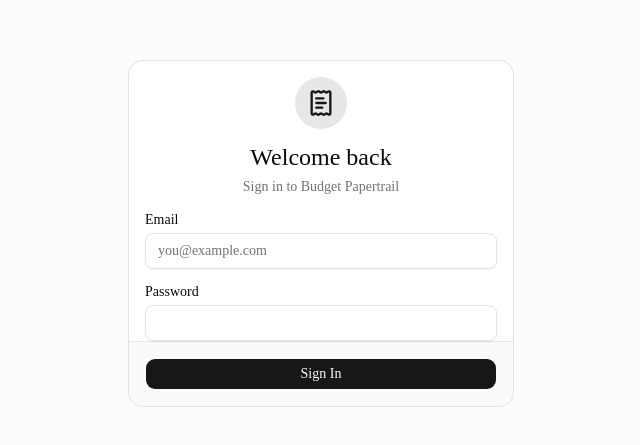
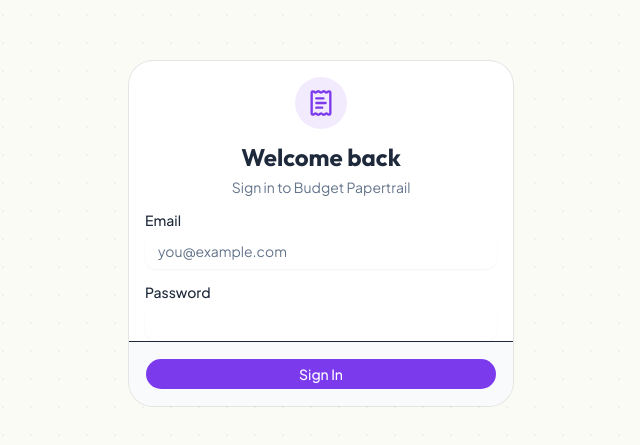
Before and after one commit to SeanClay10/budget-papertrail, a Next.js app: page /login in a window 1280 px wide. Shown: the part 167-612 px from the top of the page, without its empty margins (319-959 px from the left). Built offline with nearby package versions, Linux system fonts and the light colour scheme; no server answers.

Commit message:
style: apply Playful Geometric design tokens, fonts, animations, and dot-grid background

```diff
--- a/src/app/globals.css
+++ b/src/app/globals.css
@@ -7,124 +7,188 @@
 @theme inline {
   --color-background: var(--background);
   --color-foreground: var(--foreground);
-  --font-sans: var(--font-sans);
-  --font-mono: var(--font-geist-mono);
-  --font-heading: var(--font-sans);
+  --color-card: var(--card);
+  --color-card-foreground: var(--card-foreground);
+  --color-popover: var(--popover);
+  --color-popover-foreground: var(--popover-foreground);
+  --color-primary: var(--primary);
+  --color-primary-foreground: var(--primary-foreground);
+  --color-secondary: var(--secondary);
+  --color-secondary-foreground: var(--secondary-foreground);
+  --color-tertiary: var(--tertiary);
+  --color-tertiary-foreground: var(--tertiary-foreground);
+  --color-quaternary: var(--quaternary);
+  --color-quaternary-foreground: var(--quaternary-foreground);
+  --color-muted: var(--muted);
+  --color-muted-foreground: var(--muted-foreground);
+  --color-accent: var(--accent);
+  --color-accent-foreground: var(--accent-foreground);
+  --color-destructive: var(--destructive);
+  --color-border: var(--border);
+  --color-input: var(--input);
+  --color-ring: var(--ring);
+  --color-sidebar: var(--sidebar);
+  --color-sidebar-foreground: var(--sidebar-foreground);
+  --color-sidebar-primary: var(--sidebar-primary);
+  --color-sidebar-primary-foreground: var(--sidebar-primary-foreground);
+  --color-sidebar-accent: var(--sidebar-accent);
+  --color-sidebar-accent-foreground: var(--sidebar-accent-foreground);
+  --color-sidebar-border: var(--sidebar-border);
   --color-sidebar-ring: var(--sidebar-ring);
-  --color-sidebar-border: var(--sidebar-border);
-  --color-sidebar-accent-foreground: var(--sidebar-accent-foreground);
-  --color-sidebar-accent: var(--sidebar-accent);
-  --color-sidebar-primary-foreground: var(--sidebar-primary-foreground);
-  --color-sidebar-primary: var(--sidebar-primary);
-  --color-sidebar-foreground: var(--sidebar-foreground);
-  --color-sidebar: var(--sidebar);
-  --color-chart-5: var(--chart-5);
-  --color-chart-4: var(--chart-4);
-  --color-chart-3: var(--chart-3);
-  --color-chart-2: var(--chart-2);
-  --color-chart-1: var(--chart-1);
-  --color-ring: var(--ring);
-  --color-input: var(--input);
-  --color-border: var(--border);
-  --color-destructive: var(--destructive);
-  --color-accent-foreground: var(--accent-foreground);
-  --color-accent: var(--accent);
-  --color-muted-foreground: var(--muted-foreground);
-  --color-muted: var(--muted);
-  --color-secondary-foreground: var(--secondary-foreground);
-  --color-secondary: var(--secondary);
-  --color-primary-foreground: var(--primary-foreground);
-  --color-primary: var(--primary);
-  --color-popover-foreground: var(--popover-foreground);
-  --color-popover: var(--popover);
-  --color-card-foreground: var(--card-foreground);
-  --color-card: var(--card);
-  --radius-sm: calc(var(--radius) * 0.6);
-  --radius-md: calc(var(--radius) * 0.8);
+  --radius-sm: calc(var(--radius) * 0.5);
+  --radius-md: calc(var(--radius) * 0.75);
   --radius-lg: var(--radius);
-  --radius-xl: calc(var(--radius) * 1.4);
-  --radius-2xl: calc(var(--radius) * 1.8);
-  --radius-3xl: calc(var(--radius) * 2.2);
-  --radius-4xl: calc(var(--radius) * 2.6);
+  --radius-xl: calc(var(--radius) * 1.5);
+  --radius-2xl: calc(var(--radius) * 2);
+  /* Fonts — values resolved from CSS vars set by Next.js font loader */
+  --font-heading: var(--font-heading);
+  --font-body: var(--font-body);
+  --font-sans: var(--font-body);
+  --font-mono: ui-monospace, monospace;
 }
 
+/* ── Design Tokens — Light Mode ─────────────────────────────────────── */
 :root {
-  --background: oklch(1 0 0);
-  --foreground: oklch(0.145 0 0);
-  --card: oklch(1 0 0);
-  --card-foreground: oklch(0.145 0 0);
-  --popover: oklch(1 0 0);
-  --popover-foreground: oklch(0.145 0 0);
-  --primary: oklch(0.205 0 0);
-  --primary-foreground: oklch(0.985 0 0);
-  --secondary: oklch(0.97 0 0);
-  --secondary-foreground: oklch(0.205 0 0);
-  --muted: oklch(0.97 0 0);
-  --muted-foreground: oklch(0.556 0 0);
-  --accent: oklch(0.97 0 0);
-  --accent-foreground: oklch(0.205 0 0);
-  --destructive: oklch(0.577 0.245 27.325);
-  --border: oklch(0.922 0 0);
-  --input: oklch(0.922 0 0);
-  --ring: oklch(0.708 0 0);
-  --chart-1: oklch(0.87 0 0);
-  --chart-2: oklch(0.556 0 0);
-  --chart-3: oklch(0.439 0 0);
-  --chart-4: oklch(0.371 0 0);
-  --chart-5: oklch(0.269 0 0);
-  --radius: 0.625rem;
-  --sidebar: oklch(0.985 0 0);
-  --sidebar-foreground: oklch(0.145 0 0);
-  --sidebar-primary: oklch(0.205 0 0);
-  --sidebar-primary-foreground: oklch(0.985 0 0);
-  --sidebar-accent: oklch(0.97 0 0);
-  --sidebar-accent-foreground: oklch(0.205 0 0);
-  --sidebar-border: oklch(0.922 0 0);
-  --sidebar-ring: oklch(0.708 0 0);
+  --background:        #FFFDF5;
+  --foreground:        #1E293B;
+  --card:              #FFFFFF;
+  --card-foreground:   #1E293B;
+  --popover:           #FFFFFF;
+  --popover-foreground:#1E293B;
+  --primary:           #7C3AED;
+  --primary-foreground:#FFFFFF;
+  --secondary:         #F472B6;
+  --secondary-foreground: #1E293B;
+  --tertiary:          #FBBF24;
+  --tertiary-foreground: #1E293B;
+  --quaternary:        #34D399;
+  --quaternary-foreground: #1E293B;
+  --muted:             #F1F5F9;
+  --muted-foreground:  #64748B;
+  --accent:            #EDE9FE;
+  --accent-foreground: #7C3AED;
+  --destructive:       #EF4444;
+  --border:            #1E293B;
+  --input-border:      #CBD5E1;
+  --input:             #FFFFFF;
+  --ring:              #7C3AED;
+  --radius:            1rem;
+
+  /* Hard shadow system — no blur */
+  --shadow-hard-sm:      3px 3px 0px 0px #1E293B;
+  --shadow-hard:         5px 5px 0px 0px #1E293B;
+  --shadow-hard-lg:      8px 8px 0px 0px #1E293B;
+  --shadow-hard-violet:  5px 5px 0px 0px #7C3AED;
+  --shadow-hard-pink:    5px 5px 0px 0px #F472B6;
+  --shadow-hard-amber:   5px 5px 0px 0px #FBBF24;
+  --shadow-hard-emerald: 5px 5px 0px 0px #34D399;
+
+  /* Sidebar */
+  --sidebar:              #FFFFFF;
+  --sidebar-foreground:   #1E293B;
+  --sidebar-primary:      #7C3AED;
+  --sidebar-primary-foreground: #FFFFFF;
+  --sidebar-accent:       #EDE9FE;
+  --sidebar-accent-foreground: #7C3AED;
+  --sidebar-border:       #1E293B;
+  --sidebar-ring:         #7C3AED;
 }
 
+/* ── Design Tokens — Dark Mode ──────────────────────────────────────── */
 .dark {
-  --background: oklch(0.145 0 0);
-  --foreground: oklch(0.985 0 0);
-  --card: oklch(0.205 0 0);
-  --card-foreground: oklch(0.985 0 0);
-  --popover: oklch(0.205 0 0);
-  --popover-foreground: oklch(0.985 0 0);
-  --primary: oklch(0.922 0 0);
-  --primary-foreground: oklch(0.205 0 0);
-  --secondary: oklch(0.269 0 0);
-  --secondary-foreground: oklch(0.985 0 0);
-  --muted: oklch(0.269 0 0);
-  --muted-foreground: oklch(0.708 0 0);
-  --accent: oklch(0.269 0 0);
-  --accent-foreground: oklch(0.985 0 0);
-  --destructive: oklch(0.704 0.191 22.216);
-  --border: oklch(1 0 0 / 10%);
-  --input: oklch(1 0 0 / 15%);
-  --ring: oklch(0.556 0 0);
-  --chart-1: oklch(0.87 0 0);
-  --chart-2: oklch(0.556 0 0);
-  --chart-3: oklch(0.439 0 0);
-  --chart-4: oklch(0.371 0 0);
-  --chart-5: oklch(0.269 0 0);
-  --sidebar: oklch(0.205 0 0);
-  --sidebar-foreground: oklch(0.985 0 0);
-  --sidebar-primary: oklch(0.488 0.243 264.376);
-  --sidebar-primary-foreground: oklch(0.985 0 0);
-  --sidebar-accent: oklch(0.269 0 0);
-  --sidebar-accent-foreground: oklch(0.985 0 0);
-  --sidebar-border: oklch(1 0 0 / 10%);
-  --sidebar-ring: oklch(0.556 0 0);
+  --background:        #0F172A;
+  --foreground:        #F1F5F9;
+  --card:              #1E293B;
+  --card-foreground:   #F1F5F9;
+  --popover:           #1E293B;
+  --popover-foreground:#F1F5F9;
+  --primary:           #A78BFA;
+  --primary-foreground:#0F172A;
+  --secondary:         #F9A8D4;
+  --secondary-foreground: #0F172A;
+  --tertiary:          #FCD34D;
+  --tertiary-foreground: #0F172A;
+  --quaternary:        #6EE7B7;
+  --quaternary-foreground: #0F172A;
+  --muted:             #334155;
+  --muted-foreground:  #94A3B8;
+  --accent:            #312E81;
+  --accent-foreground: #A78BFA;
+  --destructive:       #F87171;
+  --border:            #475569;
+  --input-border:      #475569;
+  --input:             #1E293B;
+  --ring:              #A78BFA;
+
+  --shadow-hard-sm:      3px 3px 0px 0px #475569;
+  --shadow-hard:         5px 5px 0px 0px #475569;
+  --shadow-hard-lg:      8px 8px 0px 0px #475569;
+  --shadow-hard-violet:  5px 5px 0px 0px #A78BFA;
+  --shadow-hard-pink:    5px 5px 0px 0px #F9A8D4;
+  --shadow-hard-amber:   5px 5px 0px 0px #FCD34D;
+  --shadow-hard-emerald: 5px 5px 0px 0px #6EE7B7;
+
+  --sidebar:              #1E293B;
+  --sidebar-foreground:   #F1F5F9;
+  --sidebar-primary:      #A78BFA;
+  --sidebar-primary-foreground: #0F172A;
+  --sidebar-accent:       #312E81;
+  --sidebar-accent-foreground: #A78BFA;
+  --sidebar-border:       #475569;
+  --sidebar-ring:         #A78BFA;
 }
 
+/* ── Animations ─────────────────────────────────────────────────────── */
+@keyframes pop-in {
+  0%   { opacity: 0; transform: scale(0.85); }
+  70%  { transform: scale(1.05); }
+  100% { opacity: 1; transform: scale(1); }
+}
+
+@keyframes wiggle {
+  0%, 100% { transform: rotate(0deg); }
+  25%       { transform: rotate(-4deg); }
+  75%       { transform: rotate(4deg); }
+}
+
+.animate-pop-in {
+  animation: pop-in 0.35s cubic-bezier(0.34, 1.56, 0.64, 1) forwards;
+}
+
+.hover-wiggle:hover {
+  animation: wiggle 0.4s ease-in-out;
+}
+
+@media (prefers-reduced-motion: reduce) {
+  .animate-pop-in,
+  .hover-wiggle:hover {
+    animation: none;
+    transform: none;
+  }
+}
+
+/* ── Base Layer ──────────────────────────────────────────────────────── */
 @layer base {
   * {
     @apply border-border outline-ring/50;
+    box-sizing: border-box;
   }
+
+  html {
+    font-family: var(--font-body), system-ui, sans-serif;
+  }
+
   body {
-    @apply bg-background text-foreground;
+    @apply bg-background text-foreground antialiased;
+    background-image: radial-gradient(
+      circle,
+      color-mix(in srgb, var(--foreground) 7%, transparent) 1px,
+      transparent 1px
+    );
+    background-size: 28px 28px;
   }
-  html {
-    @apply font-sans;
+
+  h1, h2, h3, h4 {
+    font-family: var(--font-heading), system-ui, sans-serif;
   }
 }
--- a/src/app/layout.tsx
+++ b/src/app/layout.tsx
@@ -1,10 +1,21 @@
 import type { Metadata, Viewport } from 'next'
-import { Geist, Geist_Mono } from 'next/font/google'
+import { Outfit, Plus_Jakarta_Sans } from 'next/font/google'
 import { ThemeProvider } from '@/components/theme-provider'
 import './globals.css'
 
-const geistSans = Geist({ variable: '--font-geist-sans', subsets: ['latin'] })
-const geistMono = Geist_Mono({ variable: '--font-geist-mono', subsets: ['latin'] })
+const outfit = Outfit({
+  variable: '--font-heading',
+  subsets: ['latin'],
+  weight: ['700', '800'],
+  display: 'swap',
+})
+
+const jakarta = Plus_Jakarta_Sans({
+  variable: '--font-body',
+  subsets: ['latin'],
+  weight: ['400', '500', '600'],
+  display: 'swap',
+})
 
 export const metadata: Metadata = {
   title: 'Budget Papertrail',
@@ -22,13 +33,17 @@
   initialScale: 1,
   maximumScale: 1,
   userScalable: false,
-  themeColor: '#6366f1',
+  themeColor: '#7C3AED',
 }
 
 export default function RootLayout({ children }: { children: React.ReactNode }) {
   return (
-    <html lang="en" className={`${geistSans.variable} ${geistMono.variable} h-full`} suppressHydrationWarning>
-      <body className="min-h-full bg-background text-foreground antialiased">
+    <html
+      lang="en"
+      className={`${outfit.variable} ${jakarta.variable} h-full`}
+      suppressHydrationWarning
+    >
+      <body className="min-h-full">
         <ThemeProvider>
           {children}
         </ThemeProvider>
```
